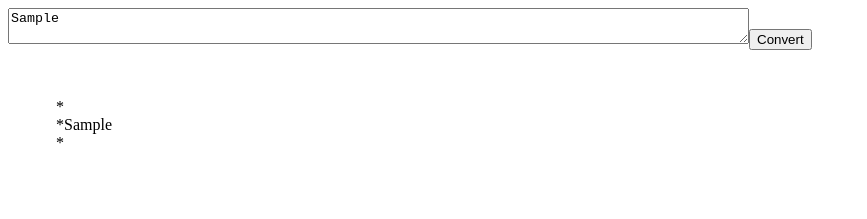
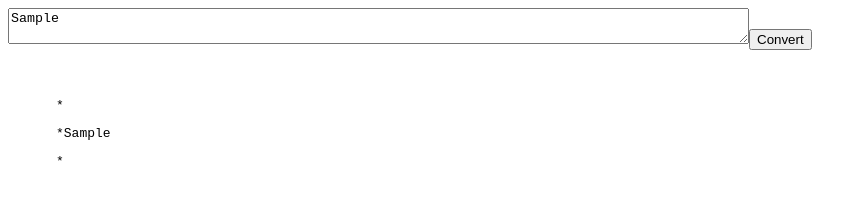
Before and after one commit to ahkar33/laravel-swagger-comment, a React (Vite) app: page / in a window 1280 px wide. Both pictures are taken after typing "Sample" into the empty fields and a click on the button "Convert". Shown: the top 219 px of the page, without its empty margins (0-867 px from the left). Built offline with nearby package versions, Linux system fonts and the light colour scheme.

Commit message:
changed ui

```diff
--- a/src/components/TextForm.tsx
+++ b/src/components/TextForm.tsx
@@ -56,10 +56,10 @@ const TextForm = () => {
 			</form>
 			<div style={{margin: '3rem'}}>
 				{text.map((text, index) => (
-					<span key={index}>
+					<pre key={index}>
 						<span>{text}</span>
 						<br />
-					</span>
+					</pre>
 				))}
 			</div>
 		</div>
```
